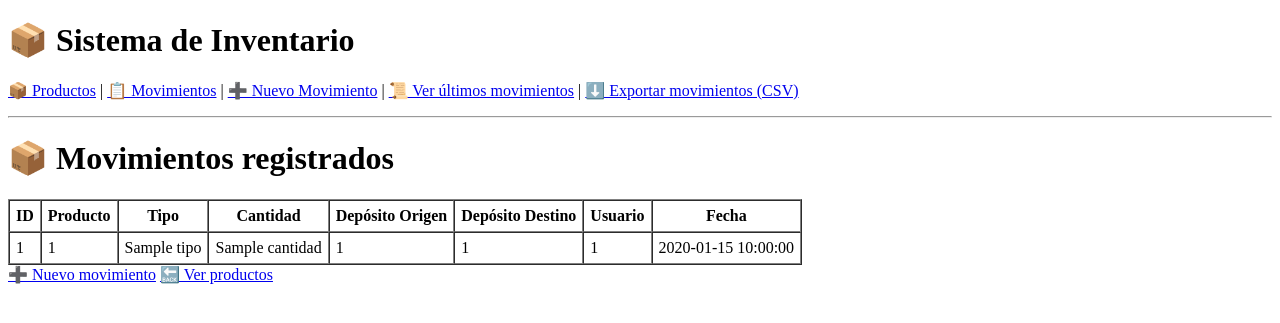
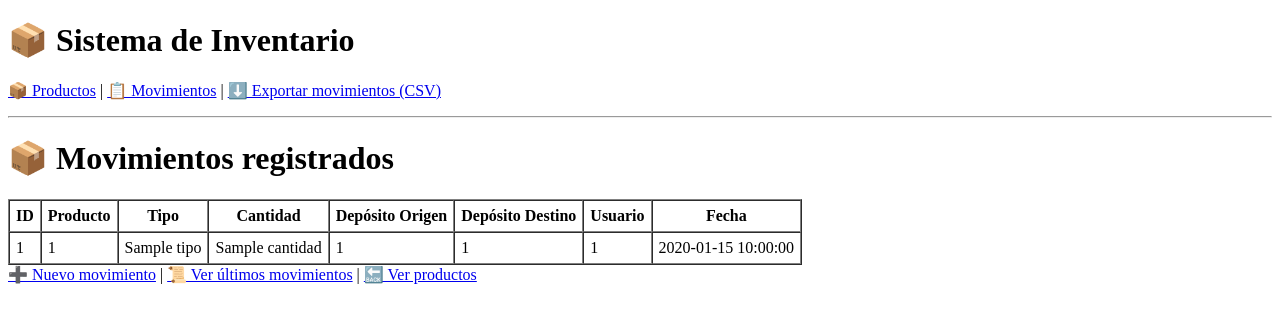
Before and after one commit to vhcontre/ingenieria-de-software-2, a Python web app: template backend/app/templates/movimientos.html in a window 1280 px wide. Shown: the top 323 px of the page. Run offline with Jinja, Linux system fonts and the light colour scheme; the template is opened without the code that fills it: most values are stand-ins (such as "Sample title", 1, 10 or a date in 2020).

```diff
--- a/backend/app/templates/base.html
+++ b/backend/app/templates/base.html
@@ -13,8 +13,6 @@
         <nav style="margin-bottom: 1em;">
             <a href="/web/productos">📦 Productos</a> |
             <a href="/web/movimientos">📋 Movimientos</a> |
-            <a href="/web/movimientos/nuevo">➕ Nuevo Movimiento</a> |
-            <a href="/web/movimientos-recientes">📜 Ver últimos movimientos</a> |
             <a href="/web/movimientos/exportar-csv">⬇️ Exportar movimientos (CSV)</a>
         </nav>
         <hr>
--- a/backend/app/templates/movimientos.html
+++ b/backend/app/templates/movimientos.html
@@ -29,6 +29,7 @@
     {% endfor %}
 </table>
 
-<a href="/web/movimientos/nuevo">➕ Nuevo movimiento</a>
+<a href="/web/movimientos/nuevo">➕ Nuevo movimiento</a> |
+<a href="/web/movimientos-recientes">📜 Ver últimos movimientos</a> |
 <a href="/web/productos">🔙 Ver productos</a>
 {% endblock %}
```
